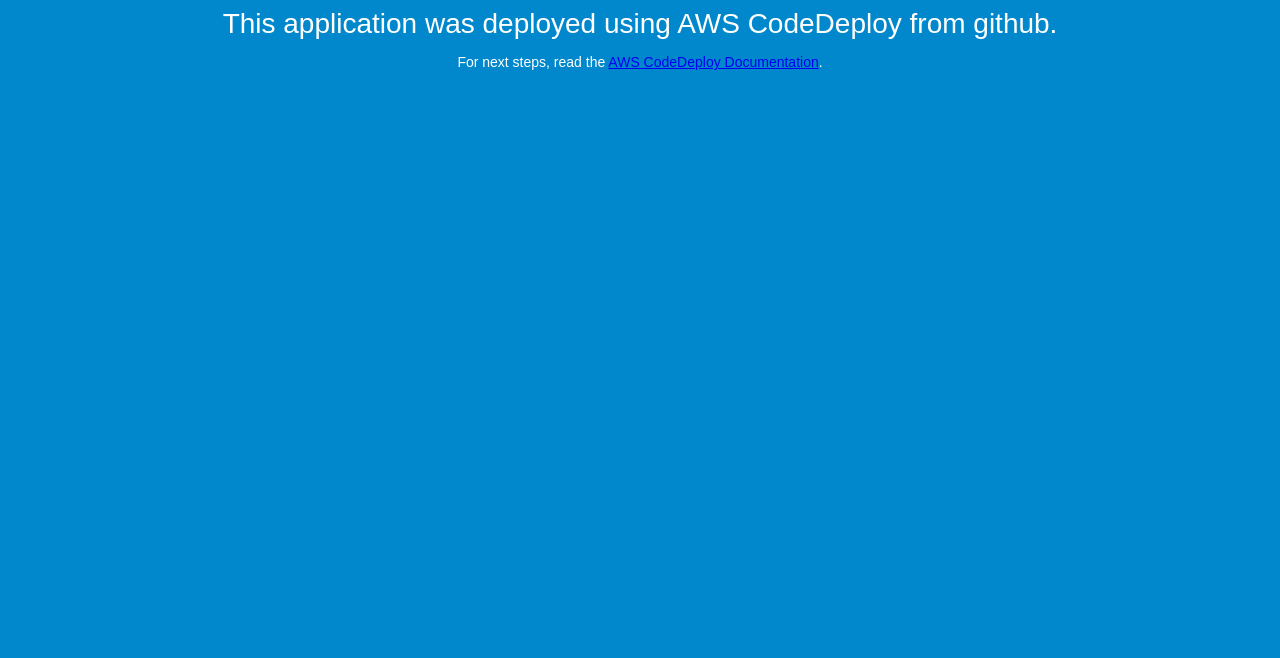
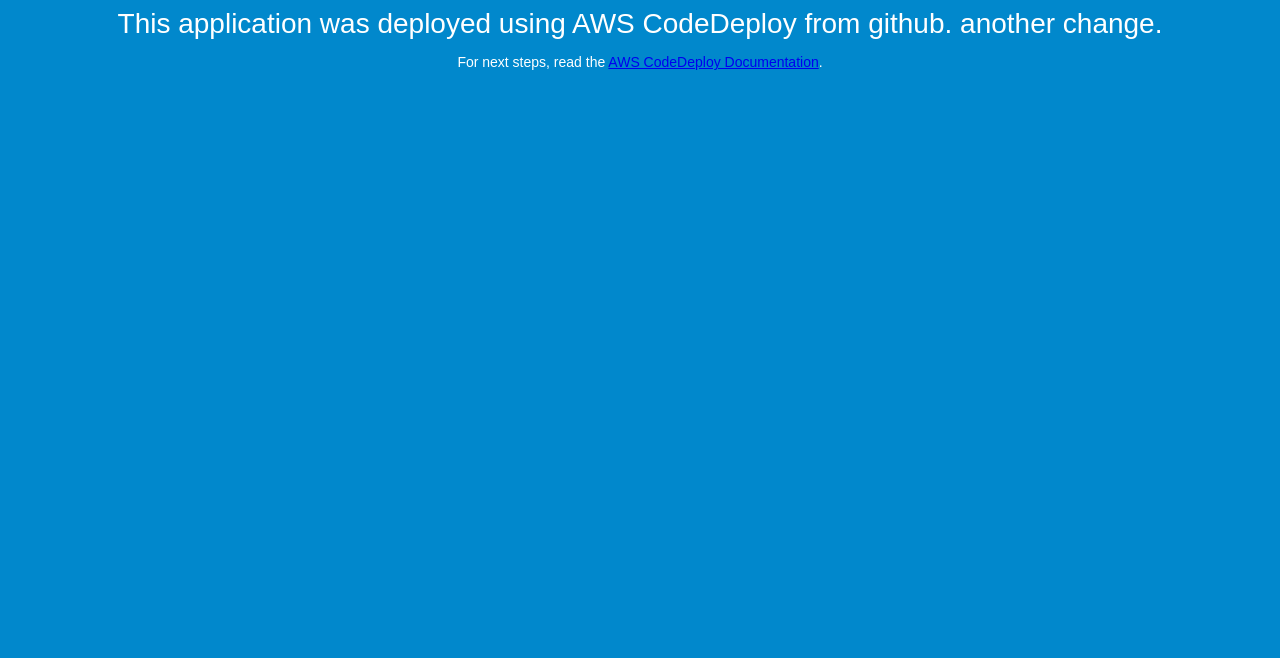
Before and after one commit to pksuman/aws-codedeploy, a plain HTML site: page index.html in a window 1280 px wide. Shown: the part 142-800 px from the top of the page. Drawn offline with Linux system fonts and the light colour scheme.

Commit message:
another change

```diff
--- a/index.html
+++ b/index.html
@@ -27,7 +27,7 @@
 <body>
   <div align="center">
     <h1>Congratulations</h1>
-    <h2>This application was deployed using AWS CodeDeploy from github.</h2>
+    <h2>This application was deployed using AWS CodeDeploy from github. another change.</h2>
     <p>For next steps, read the <a href="http://aws.amazon.com/documentation/codedeploy">AWS CodeDeploy Documentation</a>.</p>
   </div>
 </body>
```
